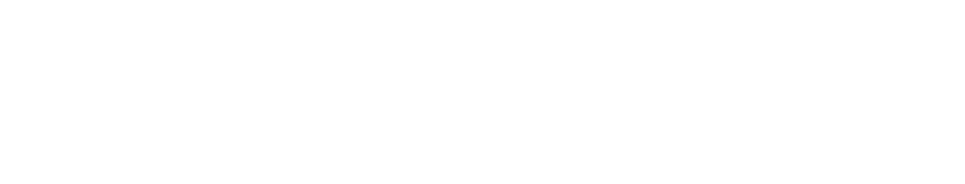
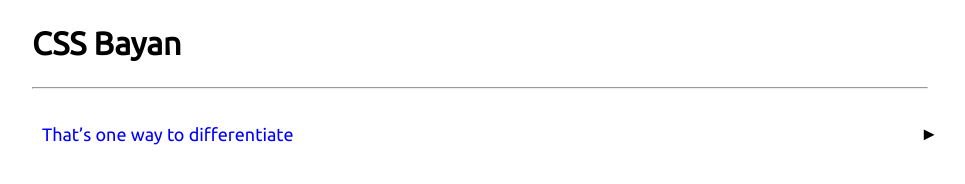
Before and after one commit to vannakill/cssBayan, a plain HTML site: page cssBayan/index.html in a window 1280 px wide. Shown: the whole page, without its empty margins (160-1125 px from the left). Drawn offline with Linux system fonts and the light colour scheme.

Commit message:
feat: add icon and image container

```diff
--- a/cssBayan/index.html
+++ b/cssBayan/index.html
@@ -4,9 +4,18 @@
     <meta charset="UTF-8">
     <meta http-equiv="X-UA-Compatible" content="IE=edge">
     <meta name="viewport" content="width=device-width, initial-scale=1.0">
+    <link rel="stylesheet" href="style.css">
     <title>Document</title>
 </head>
 <body>
-
+    <div class="container">
+        <h1>CSS Bayan</h1>
+        <hr>
+        <input type="radio" id = "radio1" name="meme" checked>
+        <label for="radio1" id="label1">That’s one way to differentiate <span id="arrow1">&#9658;</span></label>
+        <div class="image_container1">
+            <img src="images/meme1.png">
+        </div>
+    </div>
 </body>
 </html>
--- a/cssBayan/style.css
+++ b/cssBayan/style.css
@@ -1,4 +1,41 @@
 *{
-	padding 0 auto;
-	margin 0 auto:
+	padding: 0 auto;
+	margin: 0 auto;
+	font-family: 'UbuntuRegular';
 }
+@font-face {
+    font-family: 'UbuntuRegular';
+    src: url(fonts/Ubuntu-Regular.ttf);
+}
+span{
+    margin-right: 0;
+    color: black;
+}
+.container{
+    width: 70%;
+}
+h1{
+    margin: 25px 0px ;
+    color: black;
+}
+label{
+    padding: 10px;
+    display: flex;
+    align-items: center;
+    justify-content: space-between;
+    font-size: 18px;
+    cursor: pointer;
+    color: blue;
+    width: 100%;
+    height: 70px;
+}
+input{
+    display: none;
+}
+.image_container1{
+    display: block;
+    width: 500px;
+    max-height: 0;
+    font-size: 0;
+    overflow: hidden;
+}
```
